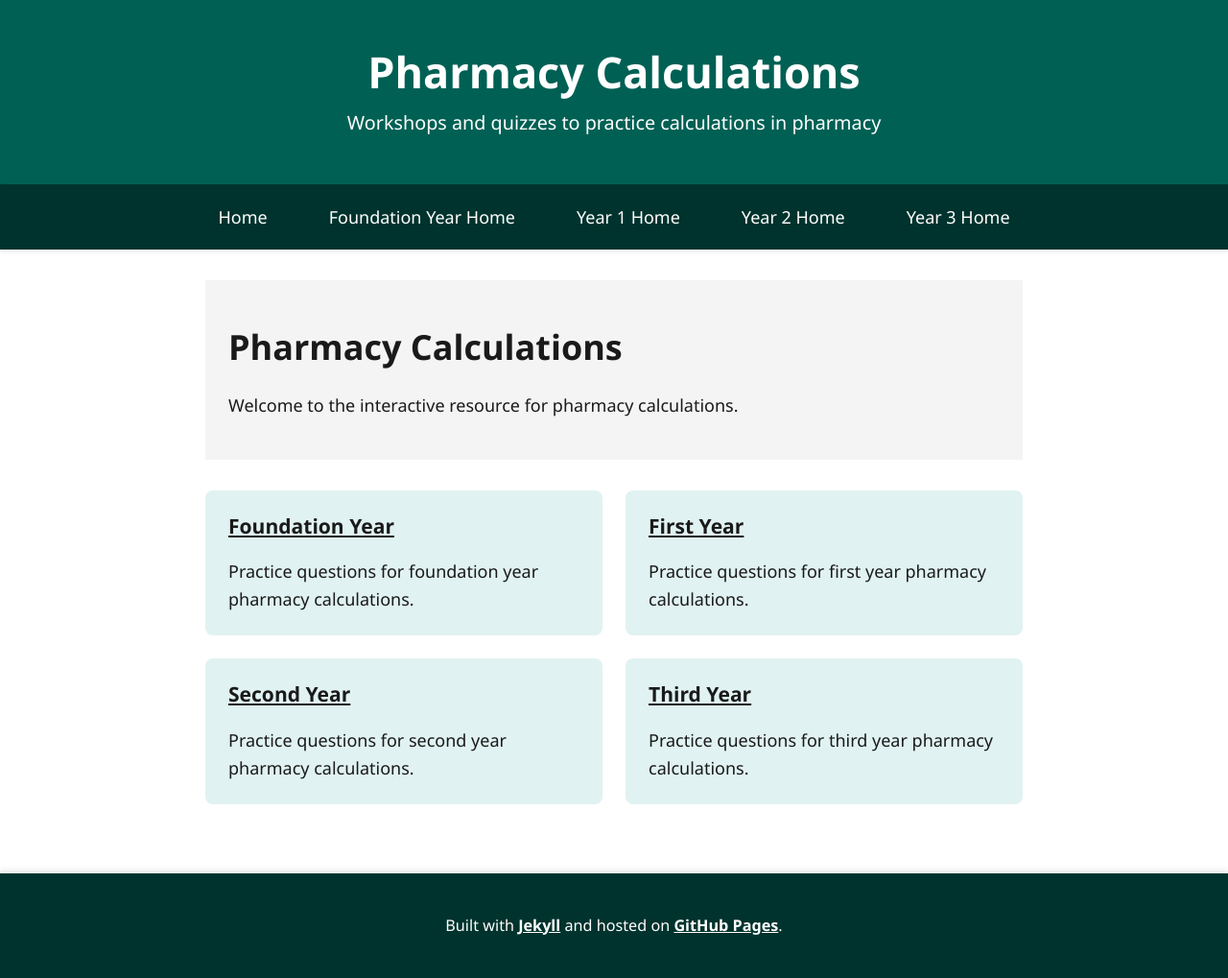
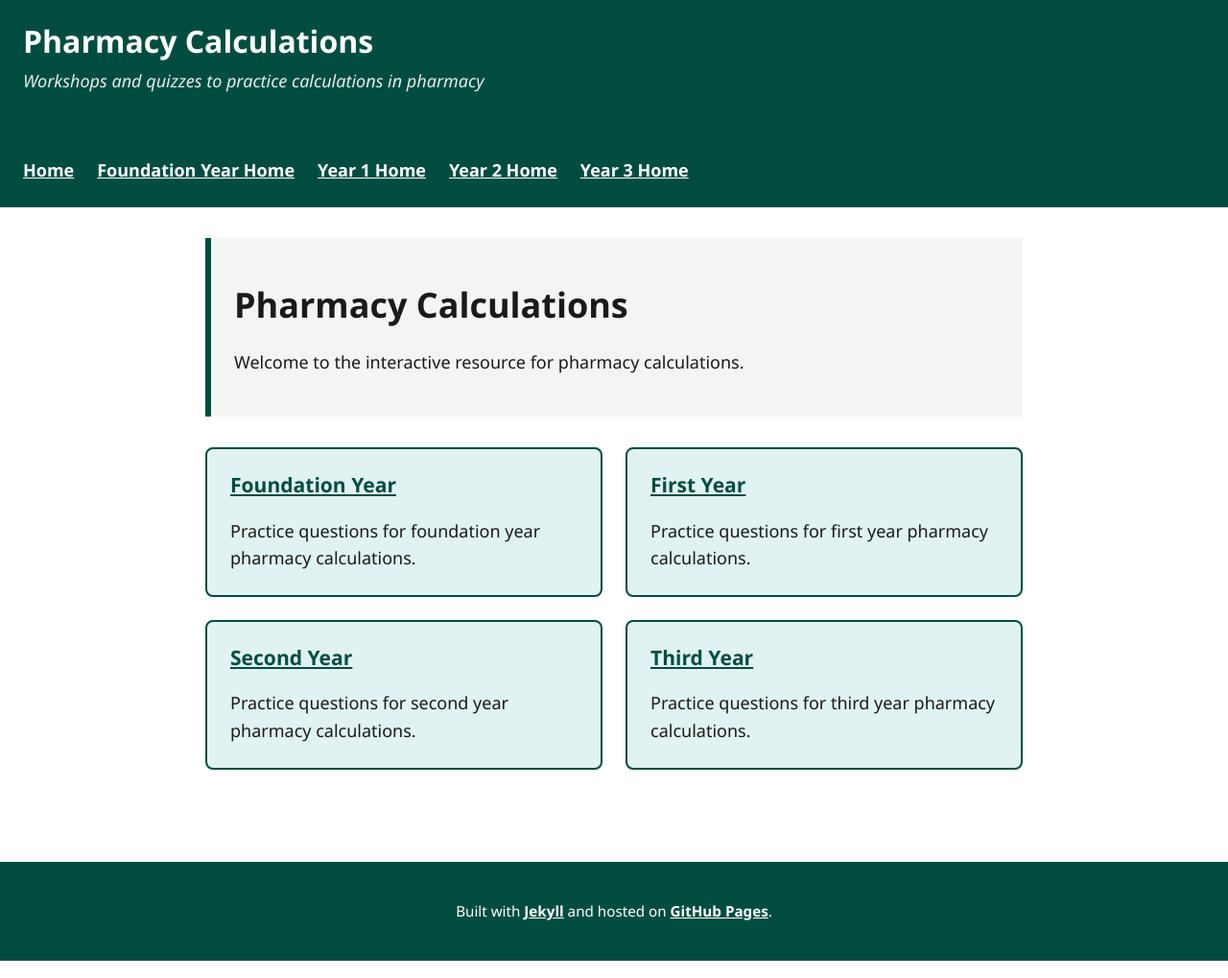
Before and after one commit to probe973/let-pharmacy, a Jekyll site: the page built from index.md, in a window 1280 px wide. Shown: the whole page at 96% size. Built offline with Jekyll 4.4.1, drawn with Linux system fonts in a browser that asks for light colours.

Commit message:
Update style.css

```diff
--- a/assets/css/style.css
+++ b/assets/css/style.css
@@ -1,12 +1,14 @@
 /* --- Variables & Accessibility Setup --- */
 :root {
-    --header-main-green: #006054;
-    --header-nav-footer-green: #00332d;
-    --scrub-green-light: #e0f2f1;
-    --text-main: #1a1a1a;
-    --text-light: #ffffff;
-    --link-color: #0056b3;
-    --focus-outline: #ffbf47;
+    /* Color Palette - AAA Compliant */
+    --scrub-green-dark: #004d40; /* Deep Medical Teal */
+    --scrub-green-light: #e0f2f1; /* Very light tint for backgrounds */
+    --text-main: #1a1a1a;       /* Near black for readability */
+    --text-light: #ffffff;      /* Pure white for dark backgrounds */
+    --link-color: #0056b3;      /* Standard accessible blue */
+    --focus-outline: #ffbf47;   /* High visibility orange for keyboard focus */
+
+    /* Typography */
     --font-family: 'Segoe UI', Roboto, Helvetica, Arial, sans-serif;
     --line-height: 1.6;
 }
@@ -34,17 +36,10 @@
 }
 
 /* --- Layout Containers --- */
-
 header, nav, footer {
+    background-color: var(--scrub-green-dark);
     color: var(--text-light);
     padding: 1.5rem;
-}
-
-header {
-    background-color: var(--header-main-green);
-    padding: 3rem 0;
-    text-align: center;
-    box-shadow: 0 3px 6px rgba(0,0,0,0.15);
 }
 
 main {
@@ -56,65 +51,22 @@
 /* --- Header & Navigation --- */
 header h1 {
     margin: 0;
-    font-size: 2.5em;
-    font-family: var(--font-family);
+    font-size: 2rem;
 }
 
 header p {
-    margin: 0.5em 0 0;
-    font-size: 1.1em;
-    font-style: normal;
-    opacity: 1;
-}
-
-nav {
-    /* Use the darker green for the navigation background */
-    background-color: var(--header-nav-footer-green);
-    /* Keep existing box shadow */
-    box-shadow: 0 2px 4px rgba(0,0,0,0.1);
-    /* Keep existing padding */
-    padding: 0.5rem 0;
-    /* The color of nav links will be set in Step 7 */
+    margin: 0.5rem 0 0 0;
+    font-style: italic;
+    opacity: 0.9;
 }
 
 nav ul {
-    list-style-type: none;
-    /* Center the <ul> block itself within the <nav> */
-    margin: 0 auto;
-    /* Constrain the width of the <ul> to match your main content area (960px) */
-    max-width: 960px;
+    list-style: none;
     padding: 0;
+    margin: 1rem 0 0 0;
     display: flex;
-    /* Center the <li> items horizontally within the <ul> */
-    justify-content: center;
     flex-wrap: wrap;
-    /* Keep the spacing between the navigation links */
     gap: 1.5rem;
-}
-
-nav ul li a {
-    display: block;
-    /* Explicitly set link color to white for contrast on the dark green background */
-    color: var(--text-light);
-    text-align: center;
-    padding: 12px 20px;
-    text-decoration: none;
-    transition: background-color 0.3s ease, color 0.3s ease;
-    font-size: 1.0em;
-    font-weight: 500;
-}
-
-nav ul li a:hover,
-nav ul li a:focus {
-    background-color: #005A9C; /* NEW AAA-COMPLIANT DARK BLUE */
-    color: #ffffff;
-    outline: none;
-}
-nav ul li a.active {
-    background-color: #005A9C; /* NEW AAA-COMPLIANT DARK BLUE */
-    color: #ffffff;
-    font-weight: bold;
-    cursor: default;
 }
 
 nav a {
@@ -123,6 +75,10 @@
     font-weight: 600;
 }
 
+nav a:hover {
+    text-decoration: none;
+    background-color: rgba(255,255,255,0.1);
+}
 
 /* --- Home Page Cards --- */
 .card-menu {
@@ -177,17 +133,9 @@
 
 /* --- Footer --- */
 footer {
-    /* Keep existing text alignment, padding, margin, font size, shadow */
+    margin-top: 4rem;
     text-align: center;
-    padding: 25px;
-    margin-top: 40px;
-    font-size: 0.9em;
-    box-shadow: 0 -3px 6px rgba(0,0,0,0.1);
-
-    /* Use the darker green for the footer background, matching nav */
-    background-color: var(--header-nav-footer-green);
-    /* Ensure footer text color is white for contrast */
-    color: var(--text-light);
+    font-size: 0.95rem;
 }
 
 footer a {
```
